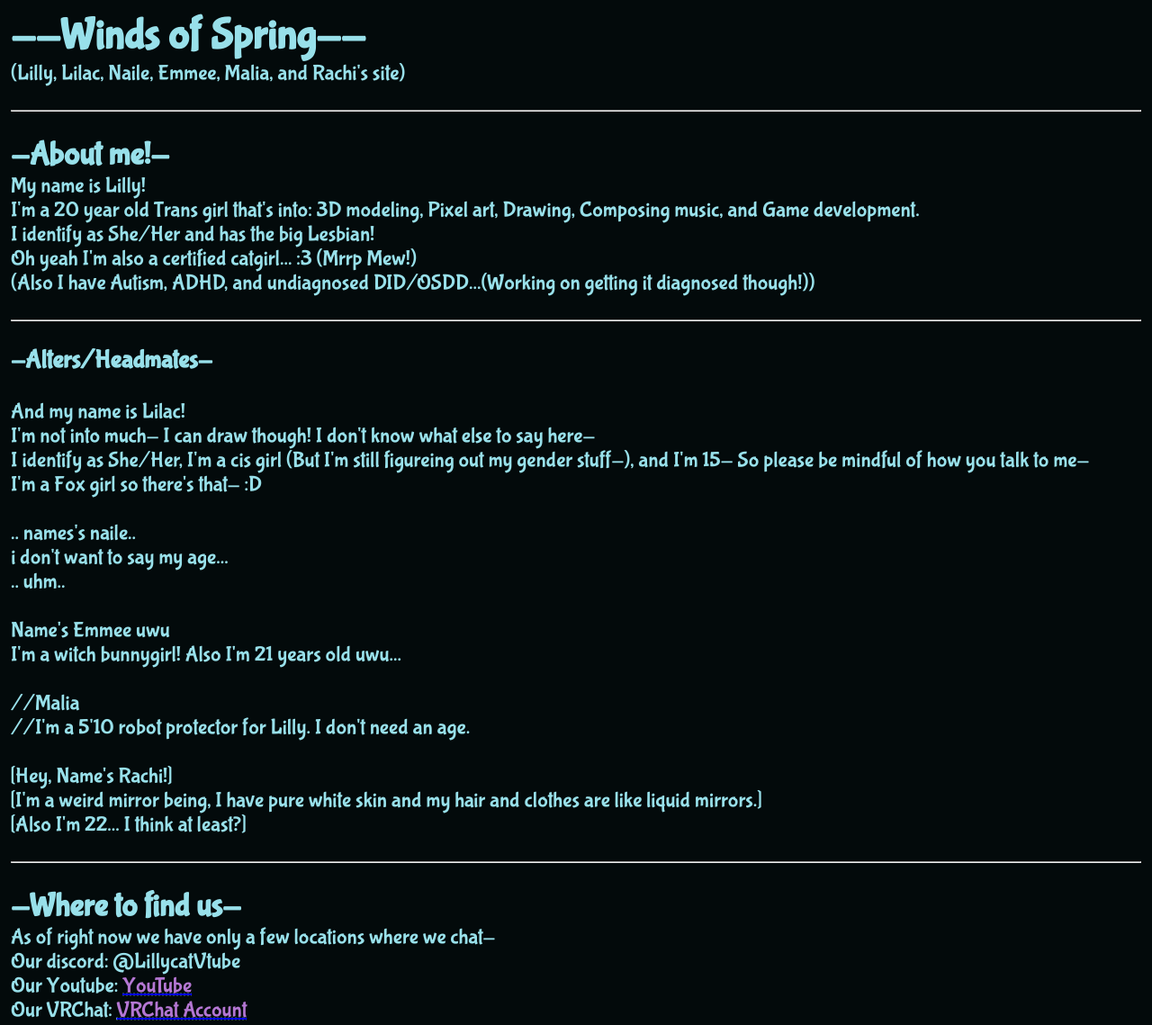
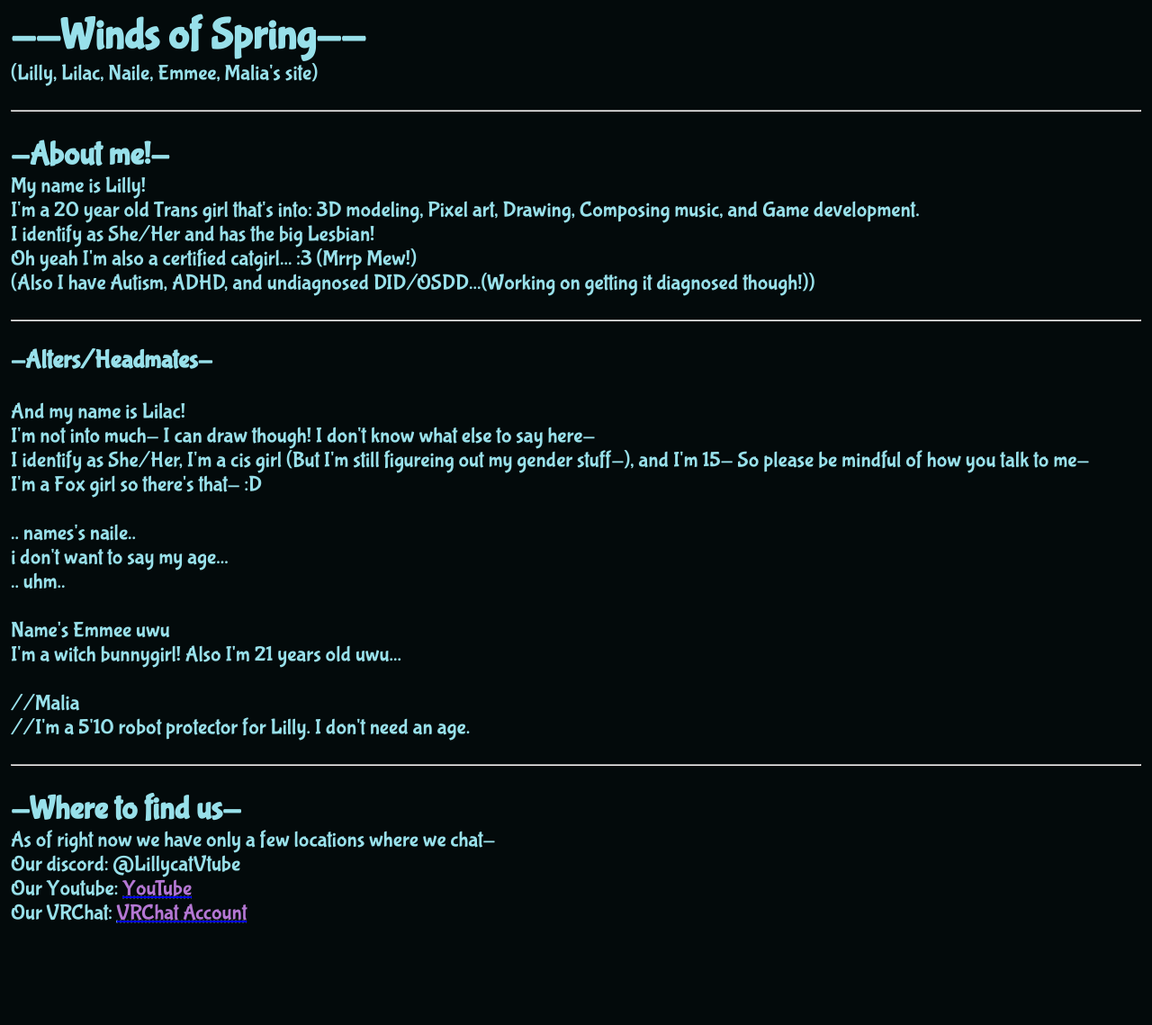
Before and after one commit to LillycatVtube/LillycatVtube.github.io, a plain HTML site: page index.html in a window 1280 px wide. Shown: the whole page at 90% size. After the commit the page ends 1067 px from the top, so only its background shows below. Drawn offline with Linux system fonts and the light colour scheme.

Commit message:
Site Update
Rachi's gone...

```diff
--- a/index.html
+++ b/index.html
@@ -12,7 +12,7 @@
 
 <body>
 	<h1>--Winds of Spring--</h1>
-	<p>(Lilly, Lilac, Naile, Emmee, Malia, and Rachi's site)</p>
+	<p>(Lilly, Lilac, Naile, Emmee, Malia's site)</p>
 	<br>
 	<hr>
 	<br>
@@ -42,10 +42,6 @@
         <p>//Malia</p>
         <p>//I'm a 5'10 robot protector for Lilly. I don't need an age.</p>
     <br>
-        <p>[Hey, Name's Rachi!]</p>
-        <p>[I'm a weird mirror being, I have pure white skin and my hair and clothes are like liquid mirrors.]</p>
-        <p>[Also I'm 22... I think at least?]</p>
-    <br>
 	<hr>
 	<br>
 		<h2>-Where to find us-</h2>
```
